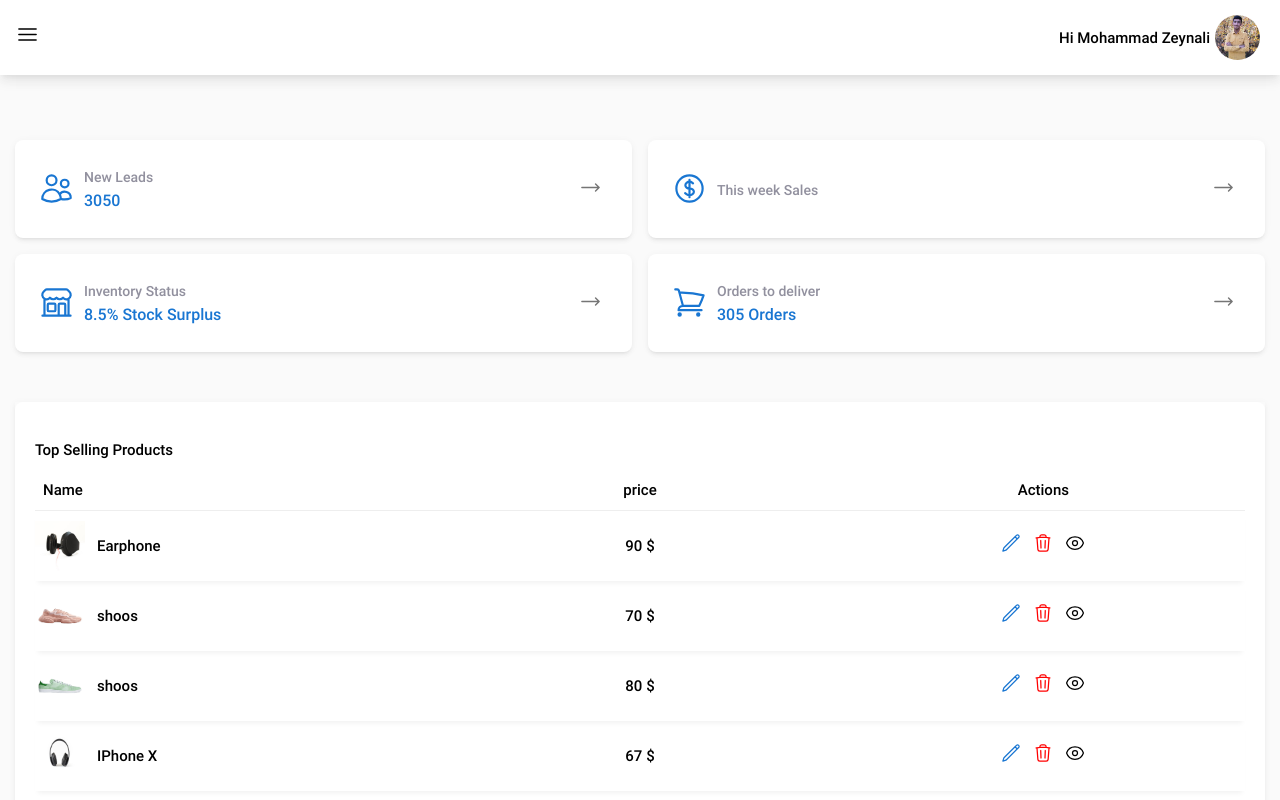
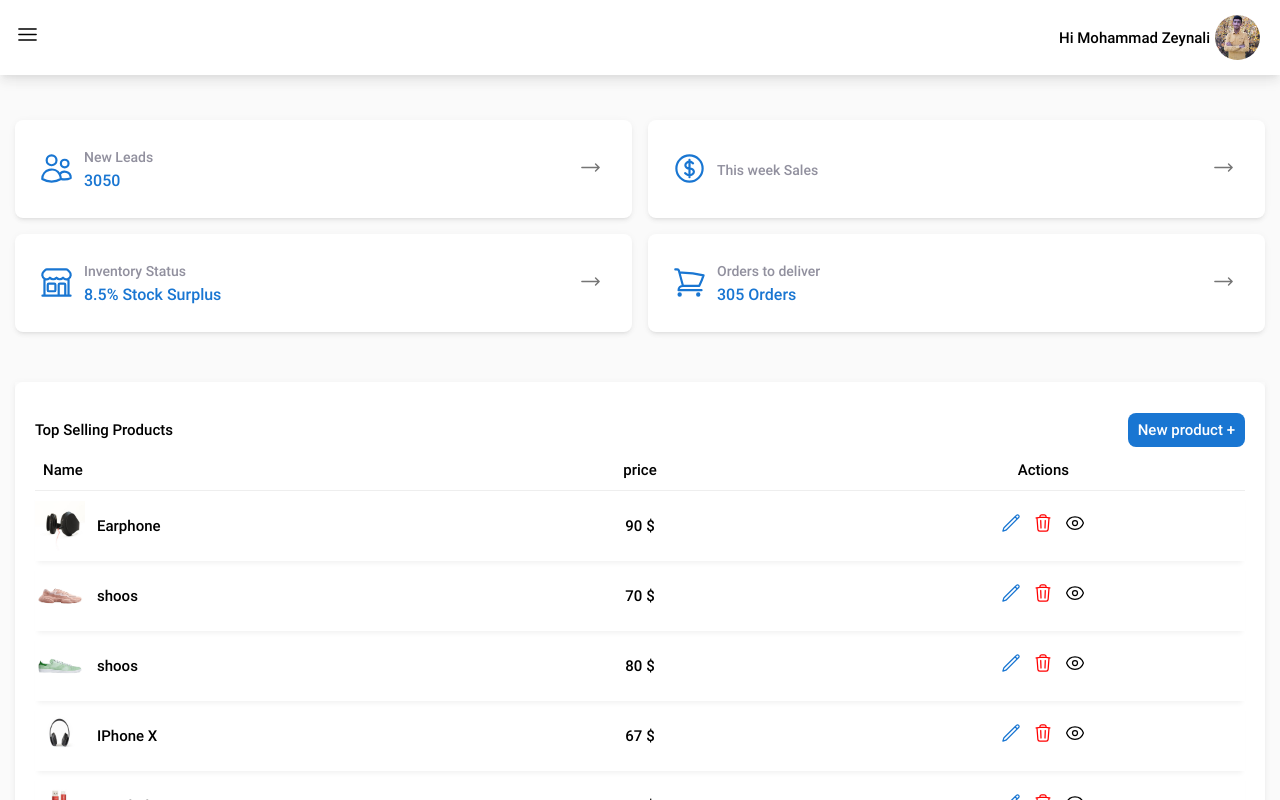
Before and after one commit to mohammad-zeynaly/manager-panel, a React (Vite) app: page / in a window 1280 px wide. Shown: the top 800 px of the page. Built offline with nearby package versions, Linux system fonts and the light colour scheme.

Commit message:
Development of Sidebar  component

```diff
--- a/src/App.jsx
+++ b/src/App.jsx
@@ -1,15 +1,23 @@
 import { useRoutes } from "react-router-dom";
 import routes from "./routes/routes";
 import Navbar from "./components/Navbar/Navbar";
-
+import SideBar from "./components/SideBar/SideBar";
+import { useSelector } from "react-redux";
 const App = () => {
   const routers = useRoutes(routes);
+  const sidebarStatus = useSelector((state) => state.adminPanel.sidebarStatus);
+        sidebarStatus ? "sidebar sidebar--open" : "sidebar sidebar--close";
 
   return (
-    <>
-      <Navbar />
-      <main className="container app__wrapper">{routers}</main>
-    </>
+    <div
+      className={`container ${sidebarStatus ? "sidebar--open" : "sidebar--close"}`}
+    >
+      <main className=" app__wrapper">
+        <Navbar />
+        <div className="app__section">{routers}</div>
+      </main>
+      <SideBar />
+    </div>
   );
 };
 
--- /dev/null
+++ b/src/Redux/reducers/adminPanelSlice.js
@@ -0,0 +1,19 @@
+import { createSlice } from "@reduxjs/toolkit";
+
+const initialState = {
+  sidebarStatus: false,
+};
+
+const adminPanelSlice = createSlice({
+  name: "adminPanel",
+  initialState: initialState,
+
+  reducers: {
+    sidebarStatusHandler: (state, action) => {
+      state.sidebarStatus = !state.sidebarStatus;
+    },
+  },
+});
+
+export default adminPanelSlice.reducer;
+export const { sidebarStatusHandler } = adminPanelSlice.actions;
--- /dev/null
+++ b/src/Redux/store/store.js
@@ -0,0 +1,10 @@
+import { configureStore } from "@reduxjs/toolkit";
+import adminPanelReducer from "../reducers/adminPanelSlice";
+
+const store = configureStore({
+  reducer: {
+    adminPanel: adminPanelReducer,
+  },
+});
+
+export default store;
--- a/src/components/Navbar/Navbar.jsx
+++ b/src/components/Navbar/Navbar.jsx
@@ -1,4 +1,9 @@
+import { useDispatch } from "react-redux";
+import { sidebarStatusHandler } from "../../Redux/reducers/adminPanelSlice";
+
 const Navbar = () => {
+  const dispatch = useDispatch();
+
   return (
     <nav className="nav">
       <div className="container">
@@ -14,6 +19,12 @@ const Navbar = () => {
             </div>
           </div>
           <div className="nav-content-left">
+            <span
+              className=""
+              onClick={() => {
+                dispatch(sidebarStatusHandler());
+              }}
+            >
               <svg
                 fill="none"
                 viewBox="0 0 24 24"
@@ -27,6 +38,7 @@ const Navbar = () => {
                   d="M3.75 6.75h16.5M3.75 12h16.5m-16.5 5.25h16.5"
                 />
               </svg>
+            </span>
           </div>
         </div>
       </div>
--- a/src/components/ProductsTables/ProductsTables.jsx
+++ b/src/components/ProductsTables/ProductsTables.jsx
@@ -1,3 +1,4 @@
+import { Link } from "react-router-dom";
 import useFilteredData from "../../hooks/useFilterdData";
 import ProductsTablesItem from "../ProductsTablesItem/ProductsTablesItem";
 
@@ -7,7 +8,12 @@ const ProductsTables = () => {
   return (
     <section className="products">
       <div className="products__wrapper">
-        <h3 className="products__title">Top Selling Products</h3>
+        <div className="products__heading">
+          <h3 className="products__title">Top Selling Products</h3>
+          <Link className="btn-md products__btn" to="/create-product">
+            New product +
+          </Link>
+        </div>
         <table className="products-table">
           <thead className="products-table__heading">
             <tr>
--- /dev/null
+++ b/src/components/SideBar/SideBar.jsx
@@ -0,0 +1,60 @@
+import { Link } from "react-router-dom";
+import { useSelector } from "react-redux";
+
+const SideBar = () => {
+      const sidebarStatus = useSelector((state) => state.adminPanel.sidebarStatus);
+
+  return (
+    <aside
+      className={
+        sidebarStatus ? "sidebar sidebar--open" : "sidebar sidebar--close"
+      }
+    >
+      <div className="sidebar__wrapper">
+        <h4 className="sidebar__title">welcome to dashboard</h4>
+        <ul className="sidebar-menu">
+          <li className="sidebar-menu__item">
+            <svg
+              width={24}
+              height={24}
+              viewBox="0 0 24 24"
+              fill="none"
+              stroke="#fff"
+              strokeWidth={2}
+              strokeLinecap="round"
+              strokeLinejoin="round"
+              className="sidebar__icon"
+            >
+              <circle cx={10} cy={20.5} r={1} />
+              <circle cx={18} cy={20.5} r={1} />
+              <path d="M2.5 2.5h3l2.7 12.4a2 2 0 0 0 2 1.6h7.7a2 2 0 0 0 2-1.6l1.6-8.4H7.1" />
+            </svg>
+            <Link className="sidebar-menu__link" to="/">
+              products
+            </Link>
+          </li>
+          <li className="sidebar-menu__item">
+            <svg
+              fill="none"
+              viewBox="0 0 24 24"
+              strokeWidth={1.5}
+              stroke="currentColor"
+              className="sidebar__icon"
+            >
+              <path
+                strokeLinecap="round"
+                strokeLinejoin="round"
+                d="M15.75 6a3.75 3.75 0 11-7.5 0 3.75 3.75 0 017.5 0zM4.501 20.118a7.5 7.5 0 0114.998 0A17.933 17.933 0 0112 21.75c-2.676 0-5.216-.584-7.499-1.632z"
+              />
+            </svg>
+            <Link className="sidebar-menu__link" to="/users">
+              users
+            </Link>
+          </li>
+        </ul>
+      </div>
+    </aside>
+  );
+};
+
+export default SideBar;
--- a/src/main.jsx
+++ b/src/main.jsx
@@ -1,14 +1,17 @@
-// import React from "react";
 import { StrictMode } from "react";
 import { createRoot } from "react-dom/client";
 import { BrowserRouter } from "react-router-dom";
+import { Provider } from "react-redux";
+import store from "./Redux/store/store";
 import App from "./App.jsx";
 import "./styles/app.css";
 
 createRoot(document.getElementById("root")).render(
   <BrowserRouter>
     <StrictMode>
-      <App />
+      <Provider store={store}>
+        <App />
+      </Provider>
     </StrictMode>
   </BrowserRouter>
 );
--- a/src/styles/app.css
+++ b/src/styles/app.css
@@ -129,6 +129,10 @@ table {
   border-spacing: 0;
 }
 
+a {
+  text-decoration: none;
+}
+
 /* ============  add fonts project   ============ */
 @font-face {
   font-family: "Roboto-regular";
@@ -171,8 +175,33 @@ body {
   margin-left: auto;
 }
 
-.app__wrapper {
-  padding-top: 90px;
+.app__section {
+  padding-top: 70px;
+  padding-bottom: 35px;
+}
+
+.app__wrapper,
+.nav__wrapper {
+  padding-left: 24rem !important;
+}
+
+.sidebar--close .app__wrapper {
+  padding-left: 0 !important;
+}
+
+.sidebar--close .nav__wrapper {
+  padding-left: 0 !important;
+}
+
+.btn-md {
+  color: #ffffff;
+  background: transparent;
+  padding: 0.5rem 1rem;
+  border-radius: 0.8rem;
+  transition: all 200ms ease-in;
+}
+.btn-md:hover {
+  opacity: 0.92;
 }
 
 /* ============ Navbar style  ============ */
@@ -181,6 +210,7 @@ body {
   box-shadow: 0px 5px 5px -3px rgba(0, 0, 0, 0.06), 0px 8px 10px 1px rgba(0, 0, 0, 0.042), 0px 3px 14px 2px rgba(0, 0, 0, 0.036);
   transition: all 200ms ease-in;
   position: fixed;
+  top: 0;
   left: 0;
   right: 0;
   width: 100%;
@@ -300,8 +330,18 @@ body {
   border-radius: 0.8rem;
 }
 
+.products__heading {
+  display: flex;
+  justify-content: space-between;
+  align-items: center;
+}
+
 .products__title {
   margin: 1.6rem 0;
+}
+
+.products__btn {
+  background-color: #1976d2;
 }
 
 .products-table {
@@ -364,6 +404,59 @@ body {
   color: red;
 }
 
+/* ============  style sidebar  ============ */
+.sidebar {
+  background: linear-gradient(to bottom, rgba(34, 42, 69, 0.96), rgba(34, 42, 69, 0.96));
+  color: #ffffff;
+  height: 120%;
+  position: fixed;
+  top: 0;
+  left: 0;
+  bottom: 0;
+  width: 26rem;
+}
+
+.sidebar--open {
+  left: 0;
+}
+
+.sidebar--close {
+  left: -26rem;
+}
+
+.sidebar__title {
+  font-size: 2.2rem;
+  border-bottom: 1px solid #eee;
+  padding: 1.6rem;
+}
+
+.sidebar-menu {
+  display: flex;
+  justify-content: center;
+  align-items: start;
+  flex-direction: column;
+  font-size: 1.8rem;
+  padding: 0 1.6rem;
+  margin-top: 1.5rem;
+}
+
+.sidebar-menu__item {
+  margin-top: 1.5rem;
+  display: flex;
+  justify-content: center;
+  align-items: center;
+}
+
+.sidebar__icon {
+  width: 2rem;
+  height: 2rem;
+  margin-right: 1rem;
+}
+
+.sidebar-menu__link {
+  color: inherit;
+}
+
 /* ============ Responsive Project  ============ */
 @media only screen and (min-width: 1400px) {
   .container {
--- a/src/styles/global/_reset.scss
+++ b/src/styles/global/_reset.scss
@@ -122,3 +122,6 @@ table {
   border-collapse: collapse;
   border-spacing: 0;
 }
+a{
+  text-decoration: none;
+}
--- a/src/styles/global/_style.scss
+++ b/src/styles/global/_style.scss
@@ -29,8 +29,29 @@ body {
   margin-left: auto;
 }
 
-.app__wrapper {
-  padding-top: 90px;
+.app__section {
+  padding-top: 70px;
+  padding-bottom: 35px;
+}
+.app__wrapper,
+.nav__wrapper {
+  padding-left: 24rem !important;
+}
+.sidebar--close .app__wrapper {
+  padding-left: 0 !important;
+}
+.sidebar--close .nav__wrapper {
+  padding-left: 0 !important;
+}
+.btn-md {
+  color: variables.$white-color;
+  background: transparent;
+  padding: 0.5rem 1rem;
+  border-radius: 0.8rem;
+  transition: all 200ms ease-in;
+  &:hover {
+    opacity: 0.92;
+  }
 }
 
 /* ============ Navbar style  ============ */
@@ -40,6 +61,7 @@ body {
     0px 8px 10px 1px rgba(0, 0, 0, 0.042), 0px 3px 14px 2px rgba(0, 0, 0, 0.036);
   transition: all 200ms ease-in;
   position: fixed;
+  top: 0;
   left: 0;
   right: 0;
   width: 100%;
@@ -143,8 +165,16 @@ body {
   padding: 2rem;
   border-radius: 0.8rem;
 }
+.products__heading {
+  @include mixin.flexBox(space-between, center);
+}
+
 .products__title {
   margin: 1.6rem 0;
+}
+
+.products__btn {
+  background-color: variables.$primary-color;
 }
 .products-table {
   width: 100%;
@@ -200,3 +230,52 @@ body {
 .products-table__icon--delete {
   color: red;
 }
+
+/* ============  style sidebar  ============ */
+.sidebar {
+  background: linear-gradient(
+    to bottom,
+    rgba(34, 42, 69, 0.96),
+    rgba(34, 42, 69, 0.96)
+  );
+  color: variables.$white-color;
+  height: 120%;
+  position: fixed;
+  top: 0;
+  left: 0;
+  bottom: 0;
+  width: 26rem;
+}
+.sidebar--open {
+  left: 0;
+}
+.sidebar--close {
+  left: -26rem;
+}
+.sidebar__wrapper {
+}
+.sidebar__title {
+  font-size: 2.2rem;
+  border-bottom: 1px solid #eee;
+  padding: 1.6rem;
+}
+.sidebar-menu {
+  @include mixin.flexBox(center, start);
+  flex-direction: column;
+  font-size: 1.8rem;
+  padding: 0 1.6rem;
+  margin-top: 1.5rem;
+}
+
+.sidebar-menu__item {
+  margin-top: 1.5rem;
+  @include mixin.flexBox(center, center);
+}
+.sidebar__icon {
+  width: 2rem;
+  height: 2rem;
+  margin-right: 1rem;
+}
+.sidebar-menu__link {
+  color: inherit;
+}
```
Also changed, not shown: 1 other file (tests, documents, lock files or other folders). Lines whose indentation alone changed are shown as unchanged.
